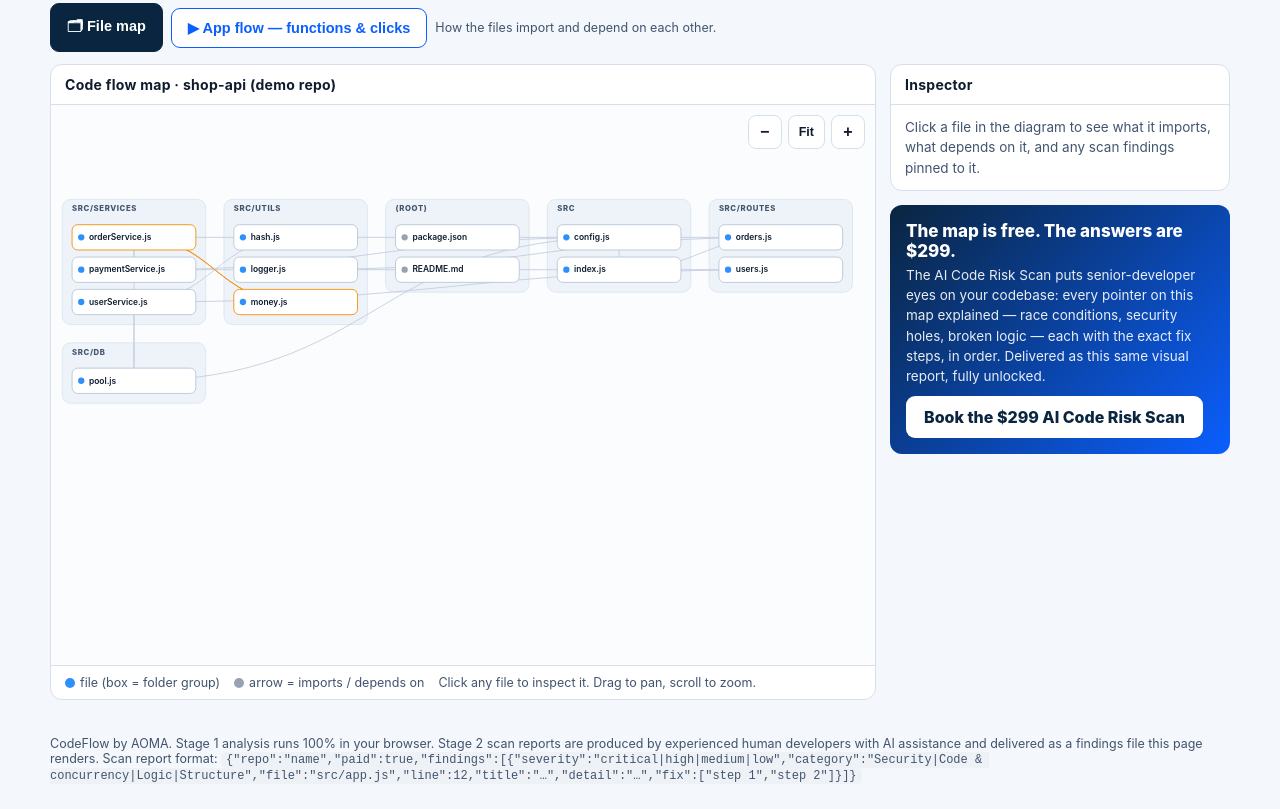
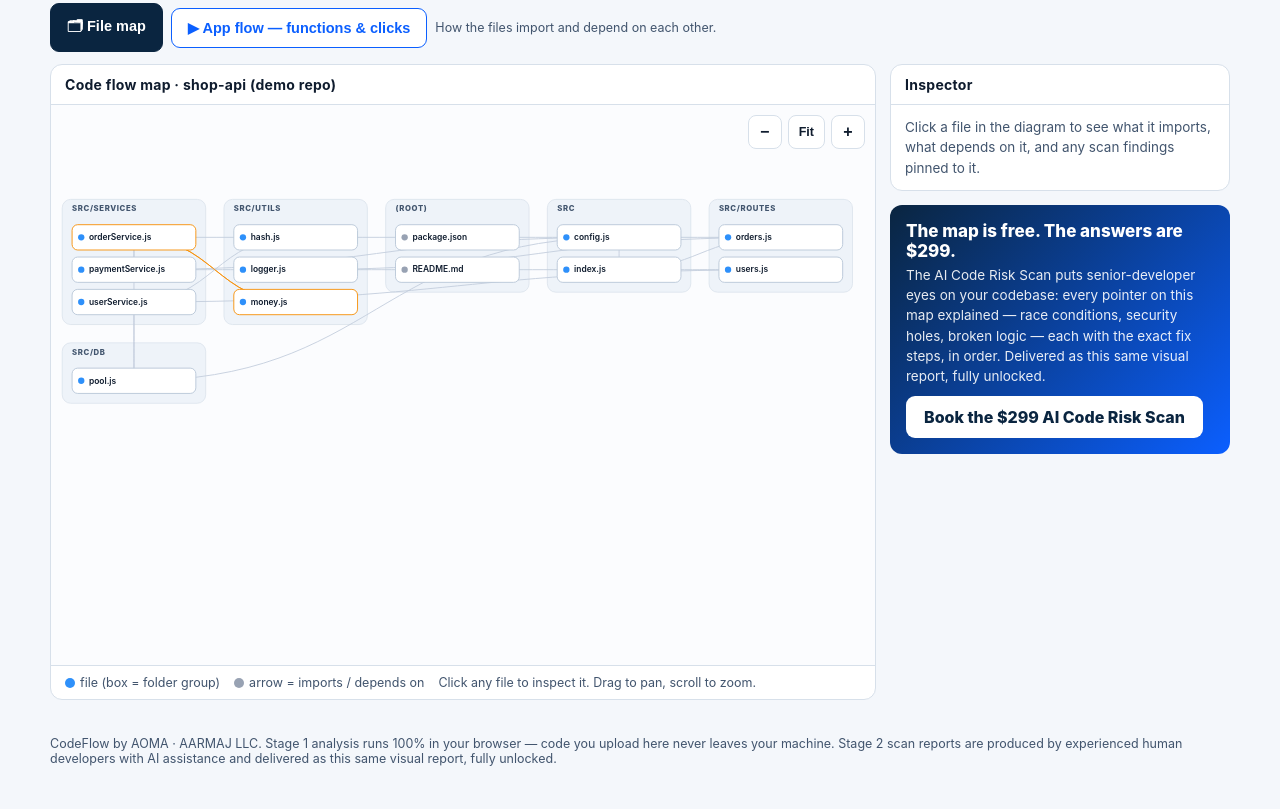
Before and after one commit to AarmajUS/aoma-codeflow, a plain HTML site: page index.html in a window 1280 px wide. Shown: the part 747-1556 px from the top of the page. Drawn offline with Linux system fonts and the light colour scheme.

Commit message:
Remove internal scan-report JSON format from public footer (kept in README only)

```diff
--- a/index.html
+++ b/index.html
@@ -190,7 +190,7 @@
 </main>
 
 <footer>
-  <div class="wrap">CodeFlow by AOMA. Stage 1 analysis runs 100% in your browser. Stage 2 scan reports are produced by experienced human developers with AI assistance and delivered as a findings file this page renders. Scan report format: <code>{"repo":"name","paid":true,"findings":[{"severity":"critical|high|medium|low","category":"Security|Code &amp; concurrency|Logic|Structure","file":"src/app.js","line":12,"title":"…","detail":"…","fix":["step 1","step 2"]}]}</code></div>
+  <div class="wrap">CodeFlow by AOMA · AARMAJ LLC. Stage 1 analysis runs 100% in your browser — code you upload here never leaves your machine. Stage 2 scan reports are produced by experienced human developers with AI assistance and delivered as this same visual report, fully unlocked.</div>
 </footer>
 
 <script>
```
Also changed, not shown: qa/connect-desktop.png (added), qa/connect-phone.png (added), 1 other file.
